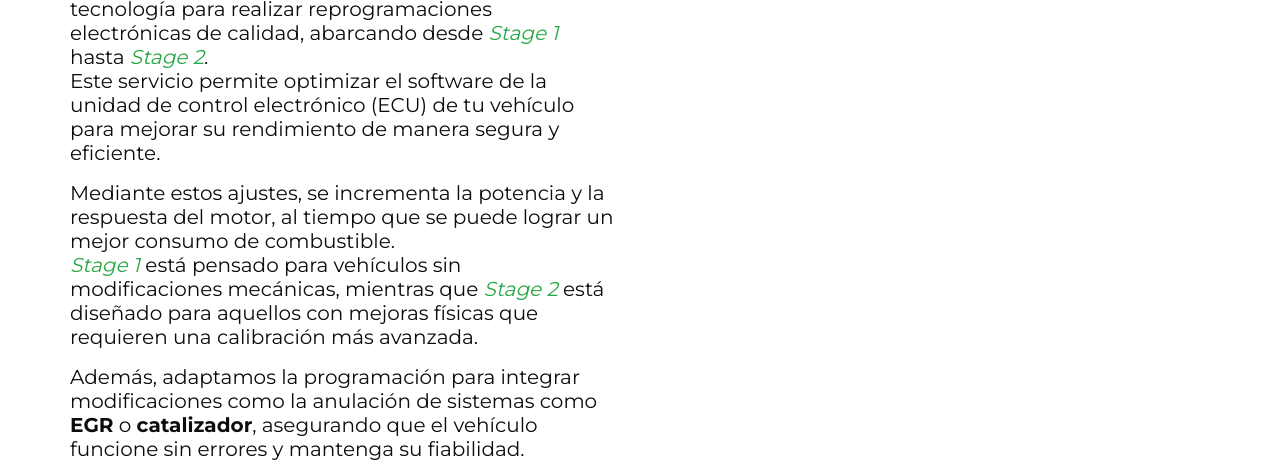
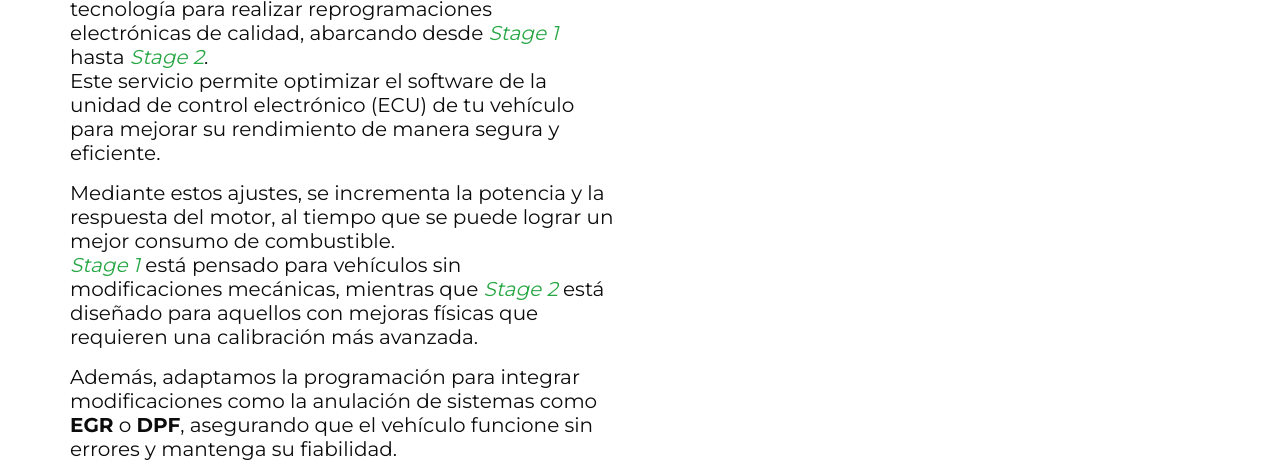
Before and after one commit to gdrpower/web, a plain HTML site: page reprosinfo.html in a window 1280 px wide. Shown: the part 329-800 px from the top of the page. Drawn offline with nearby package versions, Linux system fonts and the light colour scheme; some packages are replaced by stand-ins of ours.

Commit message:
Update reprosinfo.html

```diff
--- a/reprosinfo.html
+++ b/reprosinfo.html
@@ -119,7 +119,7 @@
                     </h5>
 
                     <h5 class="mb-3">
-                      Además, adaptamos la programación para integrar modificaciones como la anulación de sistemas como <strong>EGR</strong> o <strong>catalizador</strong>, asegurando que el vehículo funcione sin errores y mantenga su fiabilidad.
+                      Además, adaptamos la programación para integrar modificaciones como la anulación de sistemas como <strong>EGR</strong> o <strong>DPF</strong>, asegurando que el vehículo funcione sin errores y mantenga su fiabilidad.
                     </h5>
 
                     <h5 class="mb-3">
```
